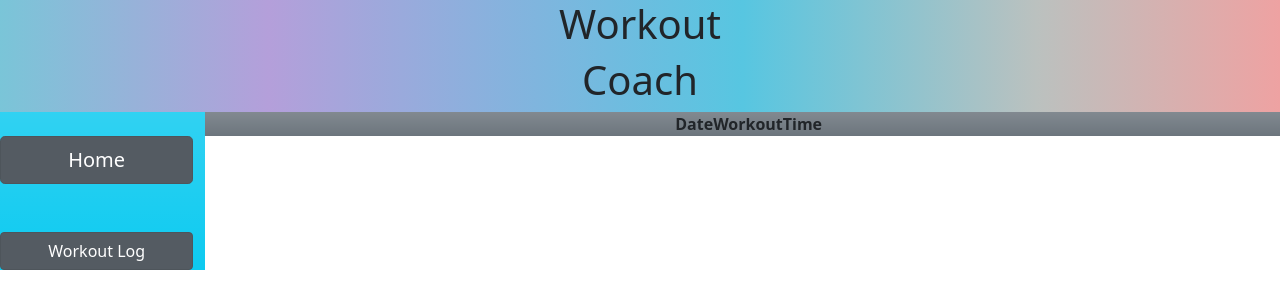
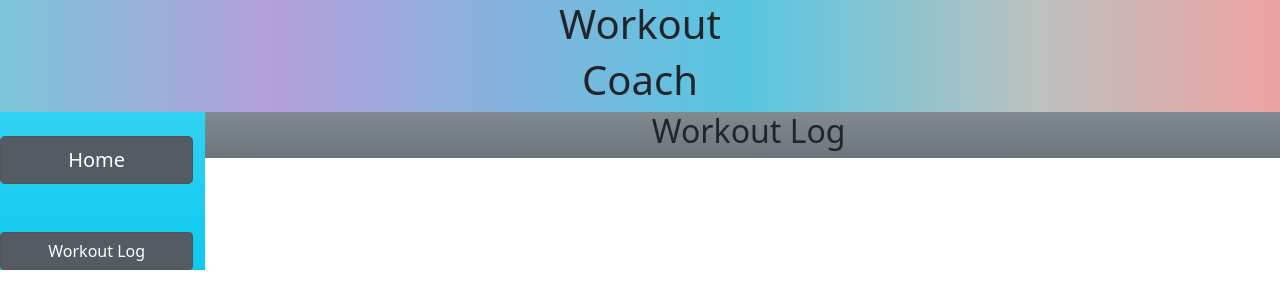
Before and after one commit to hhenske/project_workout-coach, a React (Create React App) app: page /log in a window 1280 px wide. Shown: the top 308 px of the page. Built offline with nearby package versions, Linux system fonts and the light colour scheme.

Commit message:
cannot get my Log page to render

```diff
--- a/src/App.js
+++ b/src/App.js
@@ -1,12 +1,12 @@
 import React, { useState } from 'react';
 import { Route } from 'react-router-dom'
 import 'bootstrap/dist/css/bootstrap.css';
-import './App.module.css';
 import Form from './pages/Form';
 import Banner from './components/Banner';
 import Log from './pages/Log';
 import Timer from './pages/Timer';
 import Navigation from './components/Navigation';
+import classes from './App.module.css';
 
 // https://www.youtube.com/watch?v=fL8cFqhTHwA
 
@@ -35,19 +35,6 @@ const App = () => {
     }
   ];
 
-// const homeButtonHandler = (event) => {
-//   setHomeButton(true)
-
-//   console.log("this works");
-//   console.log(event);
-// };
-
-// const logButtonHandler = () => {
-//   setLogButton(true)
-
-//   console.log('This also works');
-
-// };
 
   return (
     <div>
@@ -59,13 +46,14 @@ const App = () => {
           <Banner />
         </div>
       </div>
+      <div className = {classes.page}>
         <div className = "row">
           <nav className = "col-2 no-float bg-info bg-gradient container-fluid">
             <Navigation />
           </nav>
 
 
-      <main className="col-10 no float bg-secondary bg-gradient d-flex justify-content-center">
+          <main className="col-10 no float bg-secondary bg-gradient d-flex justify-content-center" >
             {/* // {...logButton && <Log />}
             // {...homeButton && <Form />} */}
 
@@ -76,6 +64,7 @@ const App = () => {
             <Log activity={activities[2].activity} time= {activities[2].time} date={activities[2].date} />
             <Log activity={activities[3].activity} time= {activities[3].time} date={activities[3].date} />
             </table> */}
+          <br />
           <Route path = "/form">
               <Form />
           </Route>
@@ -90,6 +79,7 @@ const App = () => {
         </main>
       </div>
     </div>
+  </div>
   );
 }
 
--- a/src/App.module.css
+++ b/src/App.module.css
@@ -5,19 +5,11 @@
     padding: 0;
   }
 
-  /* nav {
-    text-align: left;
-    vertical-align: top;
-    width: 20%;
-    height: 90%;
-    font-size: 10px;
-    background: cadetblue;
-    padding: 0px;
-    position: absolute;
-    left:0;
-    top:8%;
+  page {
+    height: 100%;
 
-  } */
+  }
+
 
   main {
     text-align: center;
--- a/src/pages/Form.js
+++ b/src/pages/Form.js
@@ -8,8 +8,9 @@ return (
 
     <form>
       <div>
-      <h2>Let's choose a workout!</h2>
-      <br />
+        <br />
+        <h2>Let's choose a workout!</h2>
+        <br />
         <label><h3>What kind of workout would you like today?</h3>
           <select name = "workoutCategory">
                         <option value = "">* Choose an activity *</option>
--- a/src/pages/Log.js
+++ b/src/pages/Log.js
@@ -1,11 +1,14 @@
 import React from 'react';
 
 
+const Log =() => {
+
+    return <h2>Workout Log</h2>
+}
 
 
-
-const Log = (props) => {
-    const DATE_OPTIONS = { weekday: 'short', year: 'numeric', month: 'short', day: 'numeric' };
+// const Log = () => {
+    // const DATE_OPTIONS = { weekday: 'short', year: 'numeric', month: 'short', day: 'numeric' };
 
     // const activities = [
     //     {
@@ -30,32 +33,19 @@ const Log = (props) => {
     //     }
     //   ];
 
-    return (
-        <React.Fragment>
-            {/* <ReactBootStrap.Table striped bordered hover> */}
-            {/* <h1> Workout Log</h1>
-      <table className="table table-striped table-bordered table-hover">
-      <Log activity={activities[0].activity} time= {activities[0].time} date={activities[0].date} />
-      <Log activity={activities[1].activity} time= {activities[1].time} date={activities[1].date} />
-      <Log activity={activities[2].activity} time= {activities[2].time} date={activities[2].date} />
-      <Log activity={activities[3].activity} time= {activities[3].time} date={activities[3].date} />
-      </table> */}
-                <thead>
-                    <th>Date</th>
-                    <th>Workout</th>
-                    <th>Time</th>
-                </thead>
+    // return (
+    //     <>
+    //         <h2>Workout Log</h2>
+    //         <table>
 
-                    <tr>
-                        {/* <td>{props.date.toLocaleString('en-US', DATE_OPTIONS)}</td> */}
-                        <td>{props.activity}</td>
-                        <td>{props.time}</td>
-                    </tr>
-
-
-            {/* </ReactBootStrap.Table> */}
-        </React.Fragment>
-    )};
+    //             <tr>
+    //                 <td key={activities.date}>{activities.date}</td>
+    //                 <td>{activities.activity}</td>
+    //                 <td>{activities.time}</td>
+    //             </tr>
+    //         </table>
+    //     </>
+    // )};
 
 
 
```
Lines whose indentation alone changed are shown as unchanged.
